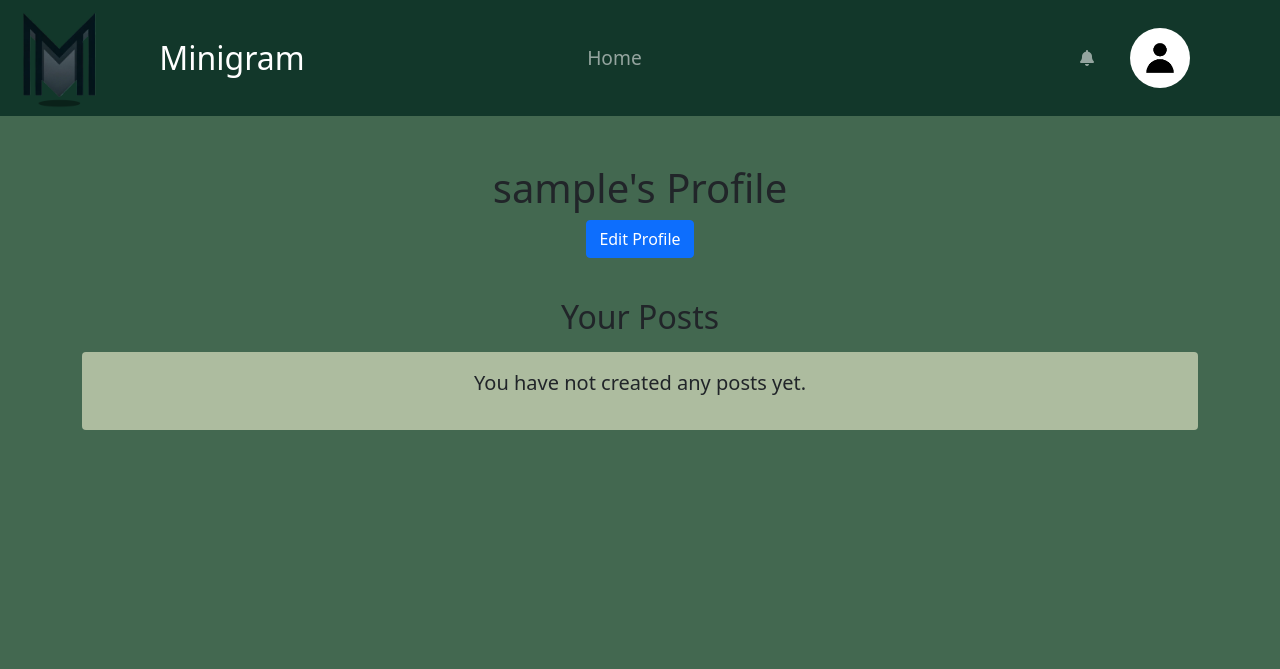
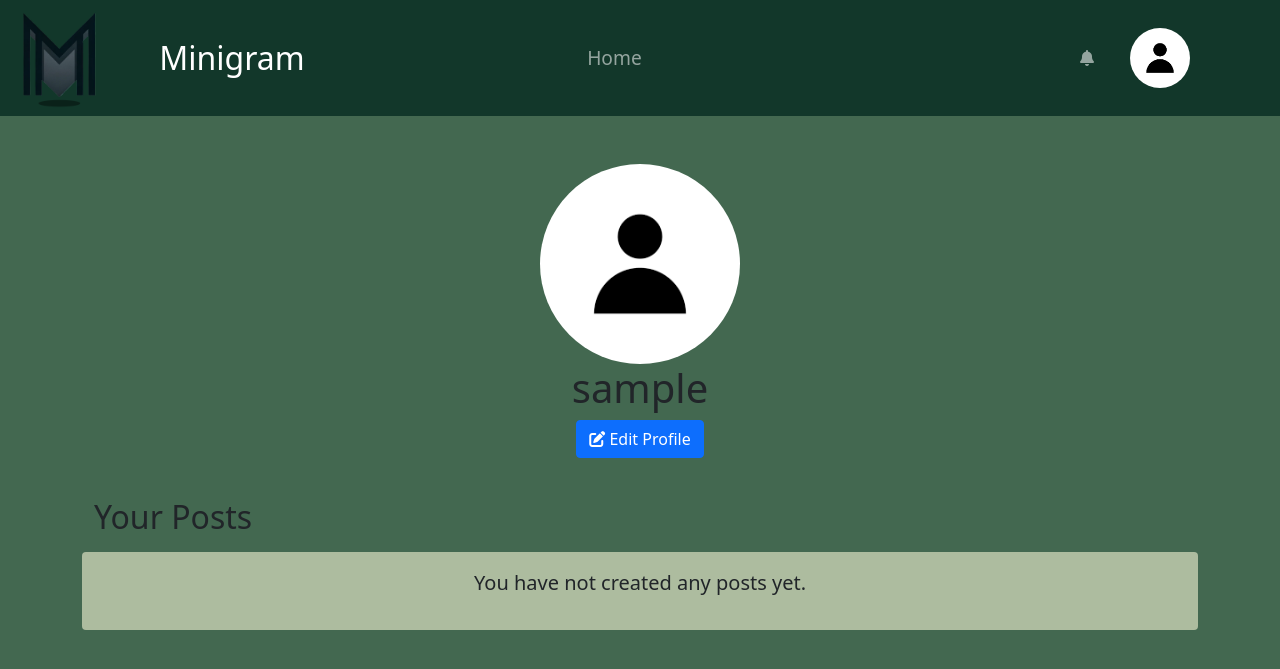
Before and after one commit to themane04/django, a Django app: page /view-profile/ in a window 1280 px wide. Shown: the top 669 px of the page. Run offline with Django 5.2, Linux system fonts and the light colour scheme; the visitor is signed in with stand-in values (Sample User, id 1); data that the repository does not hold is empty; some libraries are stand-ins or nearby versions.

Commit message:
design improvements / buttons

```diff
--- a/templates/home.html
+++ b/templates/home.html
@@ -47,7 +47,9 @@
                                     <input type="file" class="form-control" id="image" name="image">
                                 </div>
                                 <div class="text-center mt-2">
-                                    <button type="submit" class="btn btn-primary">Publish</button>
+                                    <button type="submit" class="btn btn-light">
+                                        <i class="fas fa-paper-plane"></i> Publish
+                                    </button>
                                 </div>
                             </form>
                         </div>
--- a/templates/index.html
+++ b/templates/index.html
@@ -205,6 +205,21 @@
         });
     });
 
+    document.addEventListener("DOMContentLoaded", function () {
+        var textarea = document.getElementById("content");
+
+        function autoResize() {
+            this.style.height = 'auto';
+            this.style.height = (this.scrollHeight) + 'px';
+        }
+
+        // Call autoResize on textarea input to resize it on input
+        textarea.addEventListener("input", autoResize, false);
+
+        // Initialize textarea size on page load
+        autoResize.call(textarea);
+    });
+
 </script>
 </body>
 </html>
--- a/templates/users/profile_information.html
+++ b/templates/users/profile_information.html
@@ -71,7 +71,11 @@
                                   rows="3">{{ profile_form.bio.value }}</textarea>
                     </div>
 
-                    <button type="submit" class="btn btn-primary">Update Profile</button>
+                    <div class="text-center">
+                        <button type="submit" class="btn btn-dark">
+                            <i class="fas fa-user-edit"></i> Update Profile
+                        </button>
+                    </div>
                 </form>
             </div>
         </div>
--- a/templates/users/user_profile.html
+++ b/templates/users/user_profile.html
@@ -4,14 +4,27 @@
 {% block content %}
     <article class="container mt-5">
         <header class="text-center mb-4">
-            <h1>{{ user.username }}'s Profile</h1>
+            {% if user.profile.profile_pic %}
+                <img src="{{ user.profile.profile_pic.url }}"
+                     class="rounded-circle"
+                     alt="Profile picture"
+                     style="width: 200px; height: 200px">
+            {% else %}
+                <img src="{% static 'images/default_profile_picture.png' %}"
+                     class="rounded-circle"
+                     style="width: 200px; height: 200px;"
+                     alt="Default profile picture">
+            {% endif %}
+            <h1>{{ user.username }}</h1>
             <!-- Button to Edit Profile -->
-            <a href="{% url 'edit_profile' %}" class="btn btn-primary mb-3">Edit Profile</a>
+            <a href="{% url 'edit_profile' %}" class="btn btn-primary mb-3">
+                <i class="fas fa-edit"></i> Edit Profile
+            </a>
         </header>
 
         <section>
-            <h2 class="text-center mb-3">Your Posts</h2>
             <div class="container">
+                <h2 class="mb-3">Your Posts</h2>
                 <div class="row">
                     {% for post in user_posts %}
                         <div class="col-md-4 d-flex align-items-stretch">
@@ -19,7 +32,10 @@
                                 <div class="card-body" style="background-color: #ADBC9F">
                                     <h3 class="card-title">{{ post.title }}</h3>
                                     <p class="card-text">{{ post.content | truncatewords:20 }}</p>
-                                    <a href="{% url 'post-detail' post.id %}" class="btn btn-primary">Go to post</a>
+                                    <a href="{% url 'post-detail' post.id %}" class="btn btn-success"
+                                       title="Go to post">
+                                        <i class="fas fa-external-link-alt"></i> Go to Post
+                                    </a>
                                 </div>
                             </div>
                         </div>
```
Also changed, not shown: templates/users/post_detail.html (+7 -3 lines).
